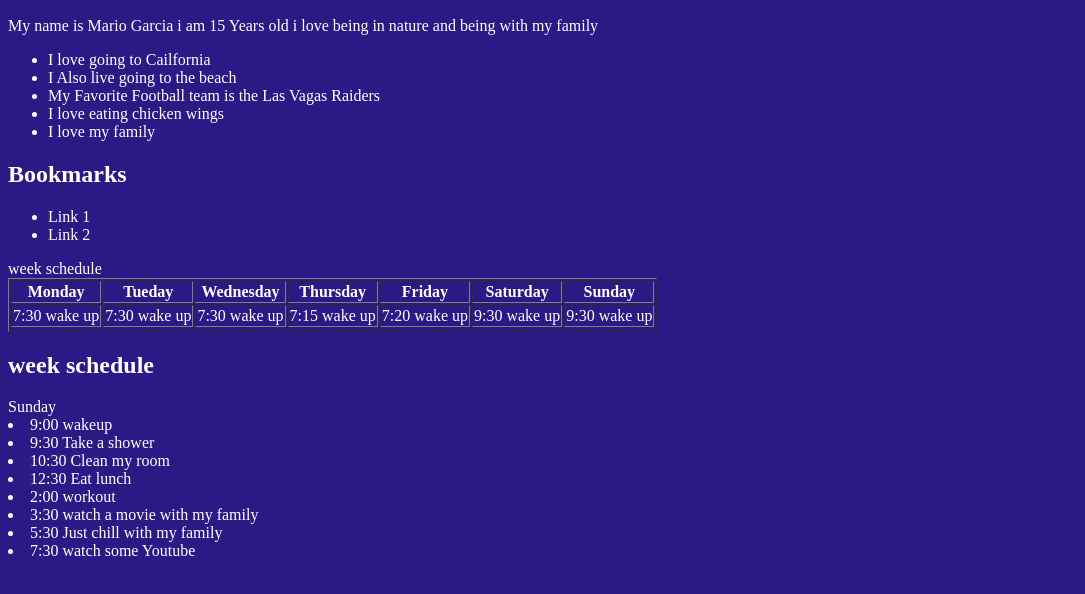
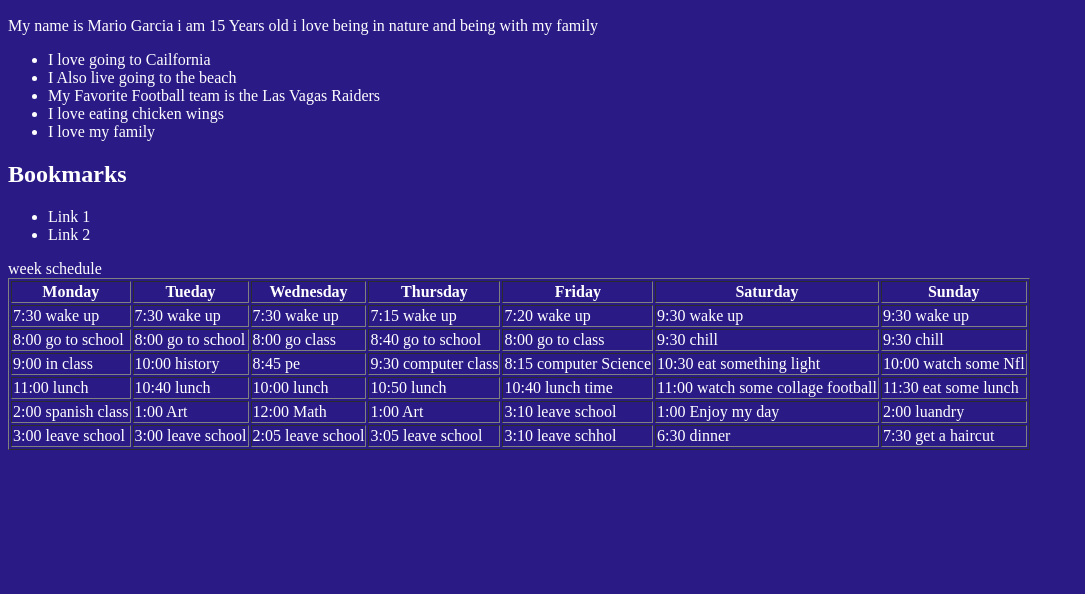
Before and after one commit to 0415311002-code/Personal-web-project-, a plain HTML site: page index.html in a window 1280 px wide. Shown: the part 110-704 px from the top of the page, without its empty margins (0-1085 px from the left). Drawn offline with Linux system fonts and the light colour scheme.

Commit message:
need add my picture

```diff
--- a/index.html
+++ b/index.html
@@ -17,7 +17,7 @@
        <li>I love eating chicken wings</li>
        <li>I love my family</li>
     </ul>
-
+    <myimage class="png"></myimage>
     <h2>Bookmarks</h2>
     <ul>
         <li>Link 1</li>
@@ -44,26 +44,52 @@
             <td>7:20 wake up</td>
             <td>9:30 wake up</td>
             <td>9:30 wake up</td>
+        </tr>
+        <tr>
+            <td>8:00 go to school</td>
+            <td>8:00 go to school</td>
+            <td>8:00 go class</td>
+            <td>8:40 go to school</td>
+            <td>8:00 go to class</td>
+            <td>9:30 chill</td>
+            <td>9:30 chill</td>
+        </tr>
+         <td>9:00 in class</td>
+         <td>10:00 history</td>
+         <td>8:45 pe</td>
+         <td>9:30 computer class</td>
+         <td>8:15 computer Science</td>
+         <td>10:30 eat something light</td>
+         <td>10:00 watch some Nfl</td>
+        </tr>
+         <td>11:00 lunch</td>
+         <td>10:40 lunch</td>
+         <td>10:00 lunch</td>
+         <td>10:50 lunch</td>
+         <td>10:40 lunch time</td>
+         <td>11:00 watch some collage football</td>
+         <td>11:30 eat some lunch</td>
+    </tr>
+    <td>2:00 spanish class</td>
+    <td>1:00 Art</td>
+    <td>12:00 Math</td>
+    <td>1:00 Art</td>
+    <td>3:10 leave school</td>
+    <td>1:00 Enjoy my day</td>
+    <td>2:00 luandry</td>
+</tr> <td>3:00 leave school</td>
+<td>3:00 leave school</td>
+<td>2:05 leave school</td>
+<td>3:05 leave school</td>
+<td>3:10 leave schhol</td>
+<td>6:30 dinner</td>
+<td>7:30 get a haircut</td>
+
+</tr>
+
+    </table>
 
 
-
-
-            <tr>
-
-
-        </tr>
-    </table>
-
-    <h2>week schedule</h2>
-   <hl>Sunday</hl>
-   <li>9:00 wakeup</li>
-   <li>9:30 Take a shower</li>
-   <li>10:30 Clean my room</li>
-   <li>12:30 Eat lunch</li>
-   <li>2:00 workout</li>
-   <li>3:30 watch a movie with my family</li>
-   <li>5:30 Just chill with my family</li>
-    <li>7:30 watch some Youtube</li>
 
 
 
```
Also changed, not shown: spiderman.jpg (added).
